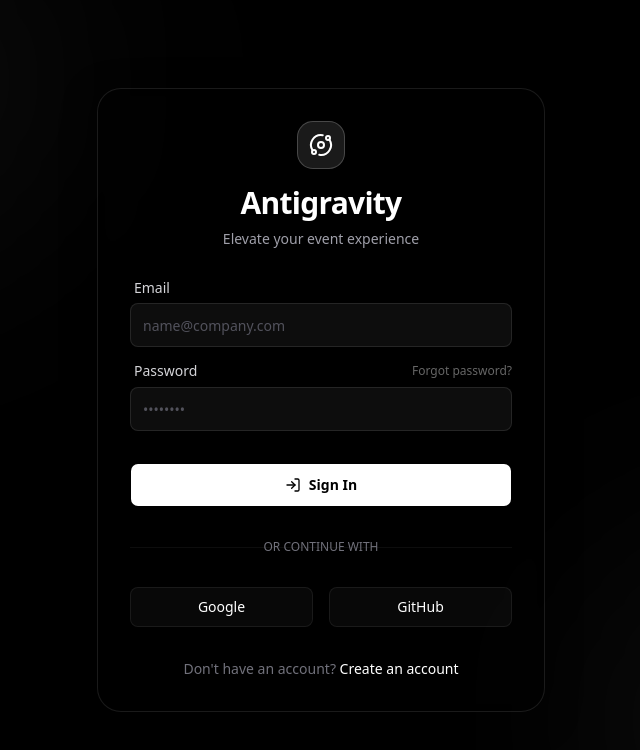
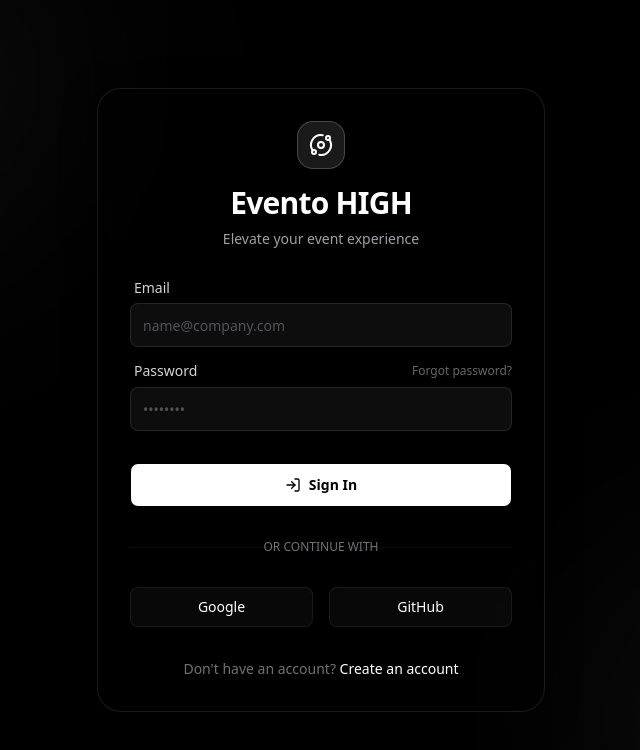
Before and after one commit to kareltlach/eventos, a Next.js app: page /login in a window 1280 px wide. Shown: the top 750 px of the page, without its empty margins (319-959 px from the left). Built offline with nearby package versions, Linux system fonts and the light colour scheme; no server answers.

Commit message:
chore: rebrand platform to Evento HIGH and fix lint errors

```diff
--- a/package.json
+++ b/package.json
@@ -16,6 +16,7 @@
     "@supabase/supabase-js": "^2.99.1",
     "class-variance-authority": "^0.7.1",
     "clsx": "^2.1.1",
+    "date-fns": "^4.1.0",
     "framer-motion": "^12.36.0",
     "lucide-react": "^0.577.0",
     "next": "15.5.12",
--- a/src/app/login/page.tsx
+++ b/src/app/login/page.tsx
@@ -28,7 +28,7 @@
       if (error) {
         toast.error(error.message)
       } else {
-        toast.success("Welcome back to Antigravity!")
+        toast.success("Welcome back to Evento HIGH!")
         window.location.href = "/"
       }
     } catch {
@@ -55,7 +55,7 @@
             <div className="w-12 h-12 rounded-xl bg-white/10 flex items-center justify-center mb-2 border border-white/20">
               <Orbit className="w-6 h-6 text-white" />
             </div>
-            <h1 className="text-3xl font-bold tracking-tight text-white">Antigravity</h1>
+            <h1 className="text-3xl font-bold tracking-tight text-white">Evento HIGH</h1>
             <p className="text-zinc-400 text-sm">Elevate your event experience</p>
           </div>
 
--- a/src/app/q/[id]/page.tsx
+++ b/src/app/q/[id]/page.tsx
@@ -62,6 +62,7 @@
       setItems(itemsData || [])
 
       // 3. Fetch Org Info
+      if (budgetData.org_id) {
         const { data: orgData, error: orgError } = await supabase
           .from("organizations")
           .select("*")
@@ -70,6 +71,9 @@
 
         if (orgError) throw orgError
         setOrg(orgData)
+      } else {
+        console.warn("Budget request missing org_id")
+      }
 
     } catch (err: any) {
       console.error("Error fetching budget:", err)
@@ -244,7 +248,7 @@
 
             <div className="p-1">
               <p className="text-[10px] text-center text-zinc-600 leading-relaxed font-medium uppercase tracking-widest">
-                Gerado via Antigravity Cloud em parceria com {org?.name}
+                Gerado via Evento HIGH em parceria com {org?.name}
               </p>
             </div>
           </div>
--- a/src/app/register/page.tsx
+++ b/src/app/register/page.tsx
@@ -49,7 +49,7 @@
               <Orbit className="w-6 h-6 text-white" />
             </div>
             <h1 className="text-3xl font-bold tracking-tight text-white">Create Account</h1>
-            <p className="text-zinc-400 text-sm">Join the next generation of events</p>
+            <p className="text-zinc-400 text-sm">Join the Evento HIGH community</p>
           </div>
 
           <form onSubmit={handleSubmit} className="flex flex-col gap-4">
--- a/src/components/sidebar.tsx
+++ b/src/components/sidebar.tsx
@@ -24,7 +24,7 @@
         <div className="w-10 h-10 rounded-xl bg-white/10 flex items-center justify-center border border-white/20">
           <Orbit className="w-5 h-5 text-white" />
         </div>
-        <span className="font-bold text-xl tracking-tight text-white">Antigravity</span>
+        <span className="font-bold text-xl tracking-tight text-white">Evento HIGH</span>
       </Link>
 
       <nav className="flex flex-col gap-2">
```
Also changed, not shown: 1 other file (tests, documents, lock files or other folders). Lines whose indentation alone changed are shown as unchanged.
